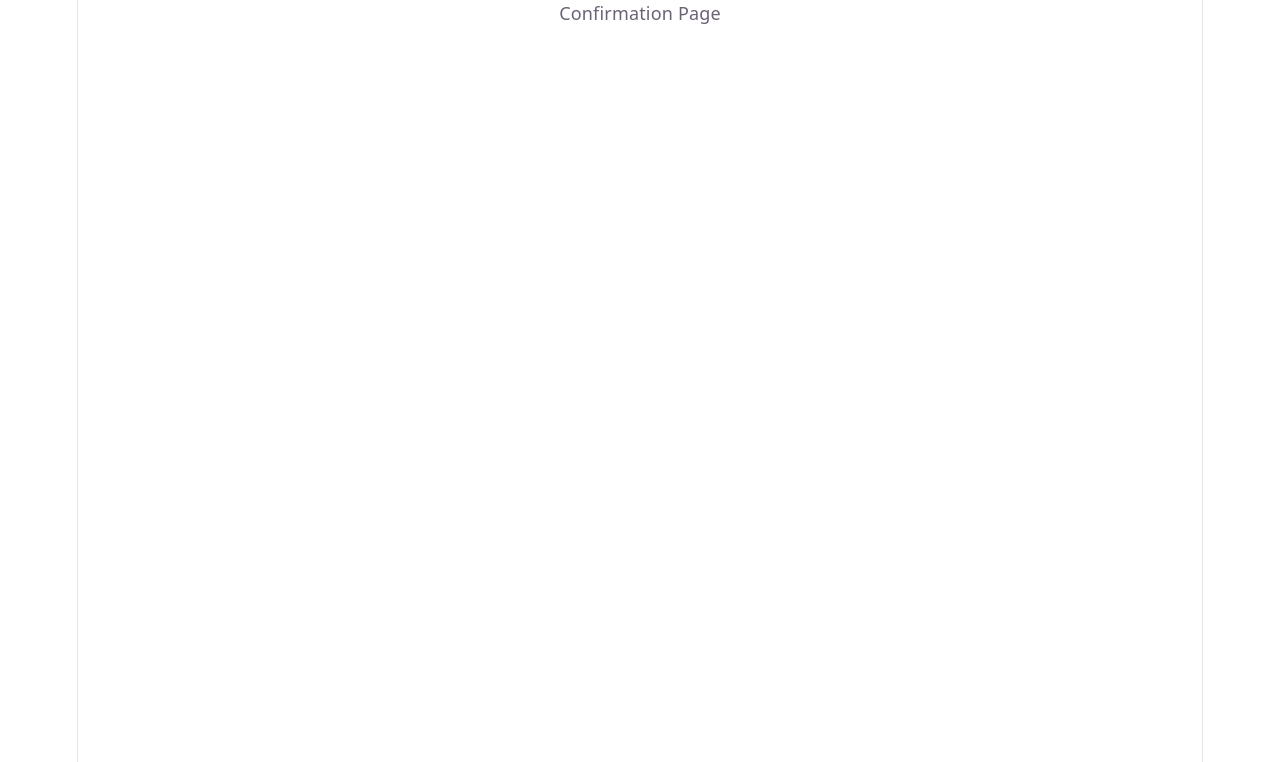
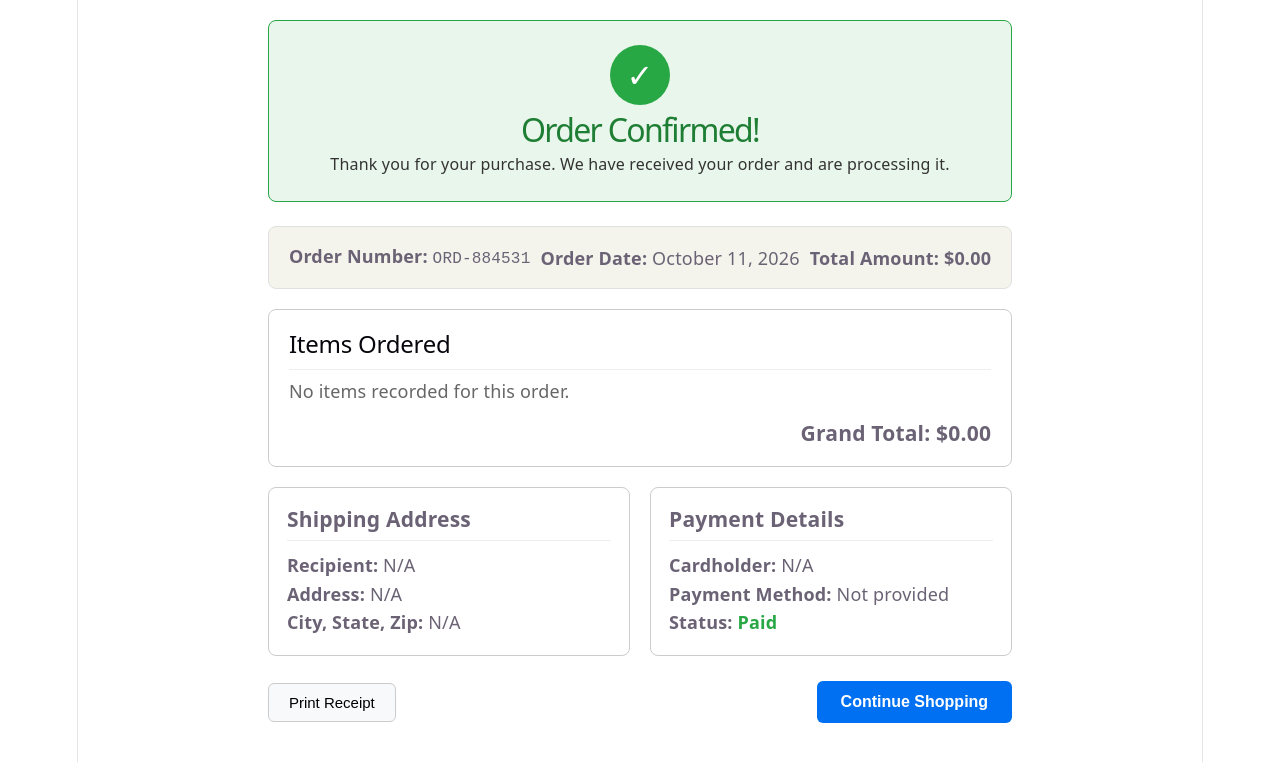
Before and after one commit to baqer-issa/enterprise_project, a React (Vite) app: page /purchase/viewConfirmation in a window 1280 px wide. Shown: the top 762 px of the page. Built offline with nearby package versions, Linux system fonts and the light colour scheme.

Commit message:
implement confirmation page

```diff
--- a/src/components/Confirmation.jsx
+++ b/src/components/Confirmation.jsx
@@ -1,3 +1,224 @@
+import React, { useContext } from 'react';
+import { useLocation, useNavigate } from 'react-router-dom';
+import { OrderContext } from '../OrderContext';
+
 export default function Confirmation() {
-    return <div>Confirmation Page</div>;
+    const location = useLocation();
+    const navigate = useNavigate();
+    const { cart, paymentInfo, shippingInfo, setCart, setPaymentInfo, setShippingInfo } = useContext(OrderContext);
+
+    const state = location.state || {};
+    const order = state.order || {};
+
+    const orderNumber = state.orderNumber || order.orderNumber || ("ORD-" + Math.floor(100000 + Math.random() * 900000));
+    const orderDate = state.orderDate || order.orderDate || new Date().toLocaleDateString('en-US', {
+        year: 'numeric',
+        month: 'long',
+        day: 'numeric'
+    });
+
+    const items = state.items || order.items || (cart && cart.length > 0 ? cart : []);
+
+    const shipping = state.shipping || {
+        name: order.name || shippingInfo.name || '',
+        addressLine1: order.addressLine1 || shippingInfo.addressLine1 || '',
+        addressLine2: order.addressLine2 || shippingInfo.addressLine2 || '',
+        city: order.city || shippingInfo.city || '',
+        state: order.state || shippingInfo.state || '',
+        zip: order.zip || shippingInfo.zip || ''
+    };
+
+    const payment = state.payment || {
+        card_holder_name: order.card_holder_name || paymentInfo.card_holder_name || '',
+        credit_card_number: order.credit_card_number || paymentInfo.credit_card_number || '',
+        expir_date: order.expir_date || paymentInfo.expir_date || ''
+    };
+
+    const total = state.total !== undefined
+        ? state.total
+        : (order.total !== undefined
+            ? order.total
+            : items.reduce((sum, item) => sum + item.price * item.quantity, 0));
+
+    const maskCardNumber = (num) => {
+        if (!num) return 'Not provided';
+        const cleaned = String(num).replace(/\s+/g, '');
+        if (cleaned.length < 4) return cleaned;
+        return `•••• •••• •••• ${cleaned.slice(-4)}`;
+    };
+
+    const handleContinueShopping = () => {
+        // Reset context state for a fresh order
+        setCart([]);
+        setPaymentInfo({});
+        setShippingInfo({});
+        navigate('/purchase');
+    };
+
+    const handlePrint = () => {
+        window.print();
+    };
+
+    return (
+        <div style={{ maxWidth: '800px', margin: '0 auto', padding: '20px', textAlign: 'left' }}>
+            {/* Success Header */}
+            <div style={{
+                textAlign: 'center',
+                backgroundColor: 'rgba(40, 167, 69, 0.1)',
+                border: '1px solid #28a745',
+                borderRadius: '8px',
+                padding: '24px',
+                marginBottom: '24px'
+            }}>
+                <div style={{
+                    width: '60px',
+                    height: '60px',
+                    lineHeight: '60px',
+                    borderRadius: '50%',
+                    backgroundColor: '#28a745',
+                    color: '#fff',
+                    fontSize: '32px',
+                    margin: '0 auto 12px auto'
+                }}>
+                    ✓
+                </div>
+                <h1 style={{ margin: '0 0 8px 0', color: '#1e7e34', fontSize: '32px' }}>
+                    Order Confirmed!
+                </h1>
+                <p style={{ margin: 0, fontSize: '16px', color: '#333' }}>
+                    Thank you for your purchase. We have received your order and are processing it.
+                </p>
+            </div>
+
+            {/* Order Details Header */}
+            <div style={{
+                display: 'flex',
+                justifyContent: 'space-between',
+                alignItems: 'center',
+                flexWrap: 'wrap',
+                gap: '10px',
+                backgroundColor: 'var(--code-bg, #f8f9fa)',
+                padding: '16px 20px',
+                borderRadius: '8px',
+                marginBottom: '20px',
+                border: '1px solid #e0e0e0'
+            }}>
+                <div>
+                    <strong>Order Number:</strong> <span style={{ fontFamily: 'monospace', fontSize: '16px' }}>{orderNumber}</span>
+                </div>
+                <div>
+                    <strong>Order Date:</strong> <span>{orderDate}</span>
+                </div>
+                <div>
+                    <strong>Total Amount:</strong> <span style={{ fontSize: '18px', fontWeight: 'bold' }}>${Number(total).toFixed(2)}</span>
+                </div>
+            </div>
+
+            {/* Purchased Items List */}
+            <div style={{ border: '1px solid #ccc', borderRadius: '8px', padding: '20px', marginBottom: '20px' }}>
+                <h2 style={{ borderBottom: '1px solid #eee', paddingBottom: '10px' }}>Items Ordered</h2>
+                {items.length === 0 ? (
+                    <p style={{ color: '#666' }}>No items recorded for this order.</p>
+                ) : (
+                    <div style={{ display: 'grid', gap: '12px', marginTop: '15px' }}>
+                        {items.map((item) => (
+                            <div
+                                key={item.id}
+                                style={{
+                                    display: 'flex',
+                                    justifyContent: 'space-between',
+                                    alignItems: 'center',
+                                    borderBottom: '1px solid #f0f0f0',
+                                    paddingBottom: '10px'
+                                }}
+                            >
+                                <div style={{ display: 'flex', alignItems: 'center', gap: '15px' }}>
+                                    {item.image && (
+                                        <img
+                                            src={item.image}
+                                            alt={item.name}
+                                            style={{ width: '50px', height: '50px', objectFit: 'cover', borderRadius: '4px' }}
+                                        />
+                                    )}
+                                    <div>
+                                        <strong>{item.name}</strong>
+                                        <p style={{ color: '#666', fontSize: '14px', marginTop: '2px' }}>
+                                            Quantity: {item.quantity} × ${Number(item.price).toFixed(2)}
+                                        </p>
+                                    </div>
+                                </div>
+                                <strong>${(item.price * item.quantity).toFixed(2)}</strong>
+                            </div>
+                        ))}
+                    </div>
+                )}
+                <div style={{ textAlign: 'right', marginTop: '16px' }}>
+                    <h3 style={{ margin: 0 }}>Grand Total: ${Number(total).toFixed(2)}</h3>
+                </div>
+            </div>
+
+            {/* Shipping & Payment Summary Cards */}
+            <div style={{ display: 'grid', gridTemplateColumns: 'repeat(auto-fit, minmax(280px, 1fr))', gap: '20px', marginBottom: '25px' }}>
+                {/* Shipping Details */}
+                <div style={{ border: '1px solid #ccc', borderRadius: '8px', padding: '18px' }}>
+                    <h3 style={{ margin: '0 0 10px 0', borderBottom: '1px solid #eee', paddingBottom: '8px' }}>
+                        Shipping Address
+                    </h3>
+                    <div style={{ lineHeight: '1.6' }}>
+                        <p><strong>Recipient:</strong> {shipping.name || 'N/A'}</p>
+                        <p><strong>Address:</strong> {shipping.addressLine1 || 'N/A'}</p>
+                        {shipping.addressLine2 && <p><strong>Line 2:</strong> {shipping.addressLine2}</p>}
+                        <p><strong>City, State, Zip:</strong> {shipping.city ? `${shipping.city}, ${shipping.state} ${shipping.zip}` : 'N/A'}</p>
+                    </div>
+                </div>
+
+                {/* Payment Details */}
+                <div style={{ border: '1px solid #ccc', borderRadius: '8px', padding: '18px' }}>
+                    <h3 style={{ margin: '0 0 10px 0', borderBottom: '1px solid #eee', paddingBottom: '8px' }}>
+                        Payment Details
+                    </h3>
+                    <div style={{ lineHeight: '1.6' }}>
+                        <p><strong>Cardholder:</strong> {payment.card_holder_name || 'N/A'}</p>
+                        <p><strong>Payment Method:</strong> {maskCardNumber(payment.credit_card_number)}</p>
+                        <p><strong>Status:</strong> <span style={{ color: '#28a745', fontWeight: 'bold' }}>Paid</span></p>
+                    </div>
+                </div>
+            </div>
+
+            {/* Action Buttons */}
+            <div style={{ display: 'flex', justifyContent: 'space-between', alignItems: 'center', marginTop: '20px' }}>
+                <button
+                    type="button"
+                    onClick={handlePrint}
+                    style={{
+                        padding: '10px 20px',
+                        fontSize: '15px',
+                        cursor: 'pointer',
+                        borderRadius: '6px',
+                        border: '1px solid #ccc',
+                        background: '#f8f9fa'
+                    }}
+                >
+                    Print Receipt
+                </button>
+
+                <button
+                    type="button"
+                    onClick={handleContinueShopping}
+                    style={{
+                        padding: '12px 24px',
+                        fontSize: '16px',
+                        fontWeight: 'bold',
+                        color: '#fff',
+                        backgroundColor: '#0070f3',
+                        border: 'none',
+                        borderRadius: '6px',
+                        cursor: 'pointer'
+                    }}
+                >
+                    Continue Shopping
+                </button>
+            </div>
+        </div>
+    );
 }
```
